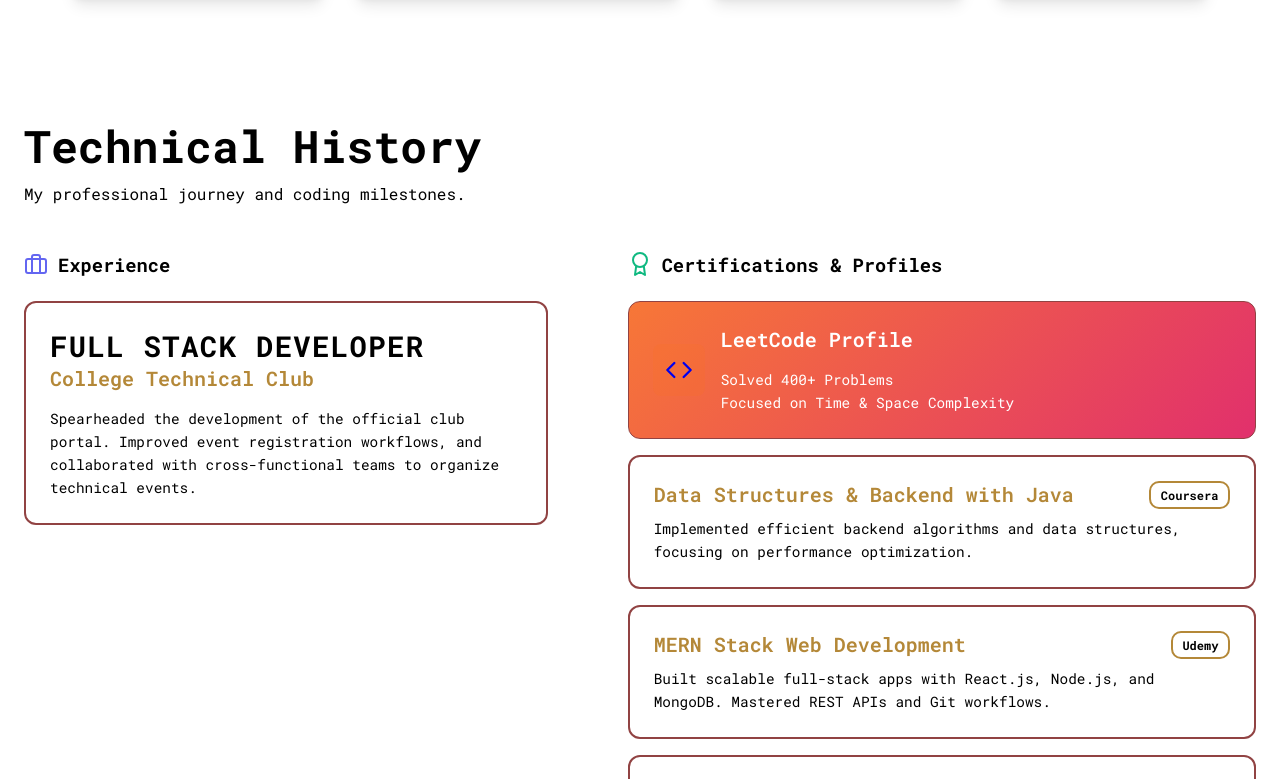
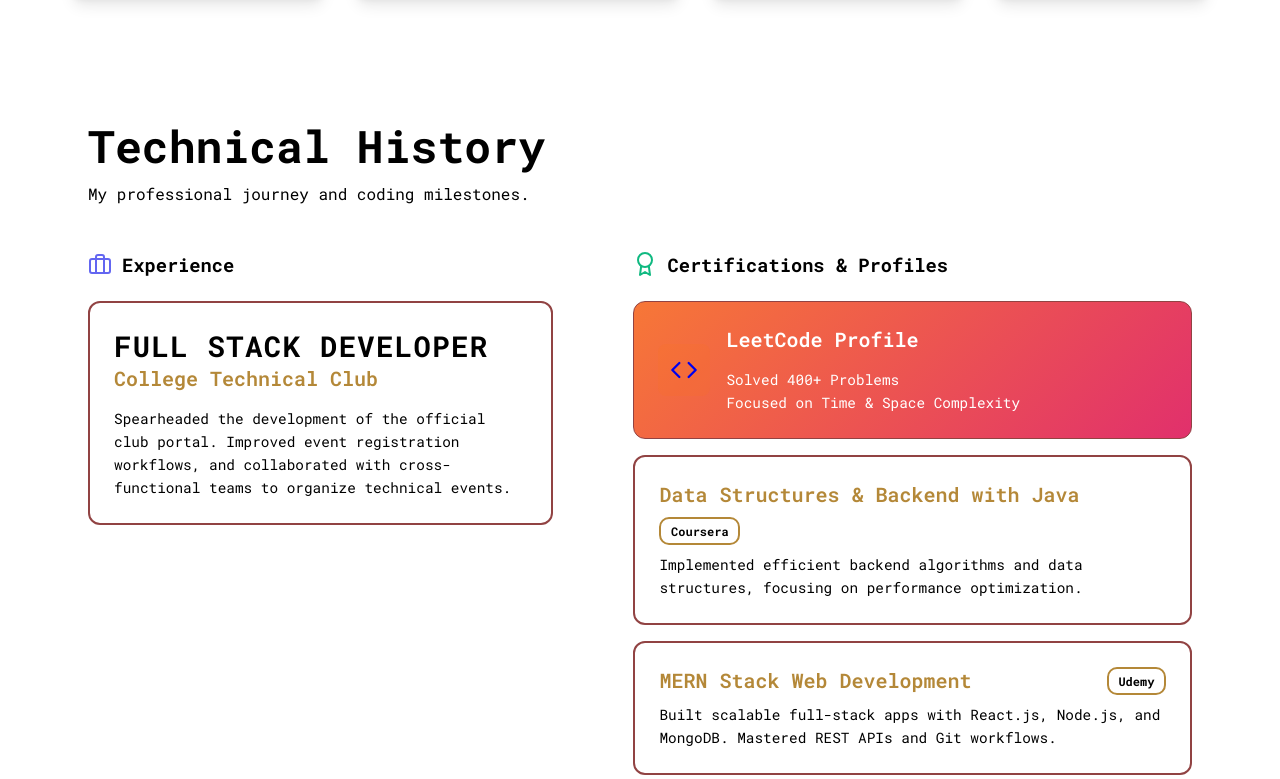
Before and after one commit to KritikaM11/my-portfolio, a React (Vite) app: page / in a window 1280 px wide. Shown: the part 2719-3498 px from the top of the page. Built offline with nearby package versions, Linux system fonts and the light colour scheme.

Commit message:
more responsivness

```diff
--- a/src/Components/PortfolioSection/PortfolioSection.css
+++ b/src/Components/PortfolioSection/PortfolioSection.css
@@ -5,8 +5,10 @@
 }
 
 .portfolio-container {
-    width: 100%;
-    padding: 0 10rem;
+    width: 90%;
+    max-width: 1200px;
+    margin: 0 auto;
+    padding: 0;
 }
 
 .section-header {
@@ -127,13 +129,16 @@
 }
 
 @media (max-width: 1270px) {
-    .section-header{
-        margin-top: 70px;
+    .section-header {
+    margin-top: 3rem;
+  }
+    .portfolio-grid{
+        gap: 2rem;
     }
 }
 @media (max-width: 780px) {
     .portfolio-container {
-    padding: 0 5rem;
+        width: 95%;
 }
 }
 
```
